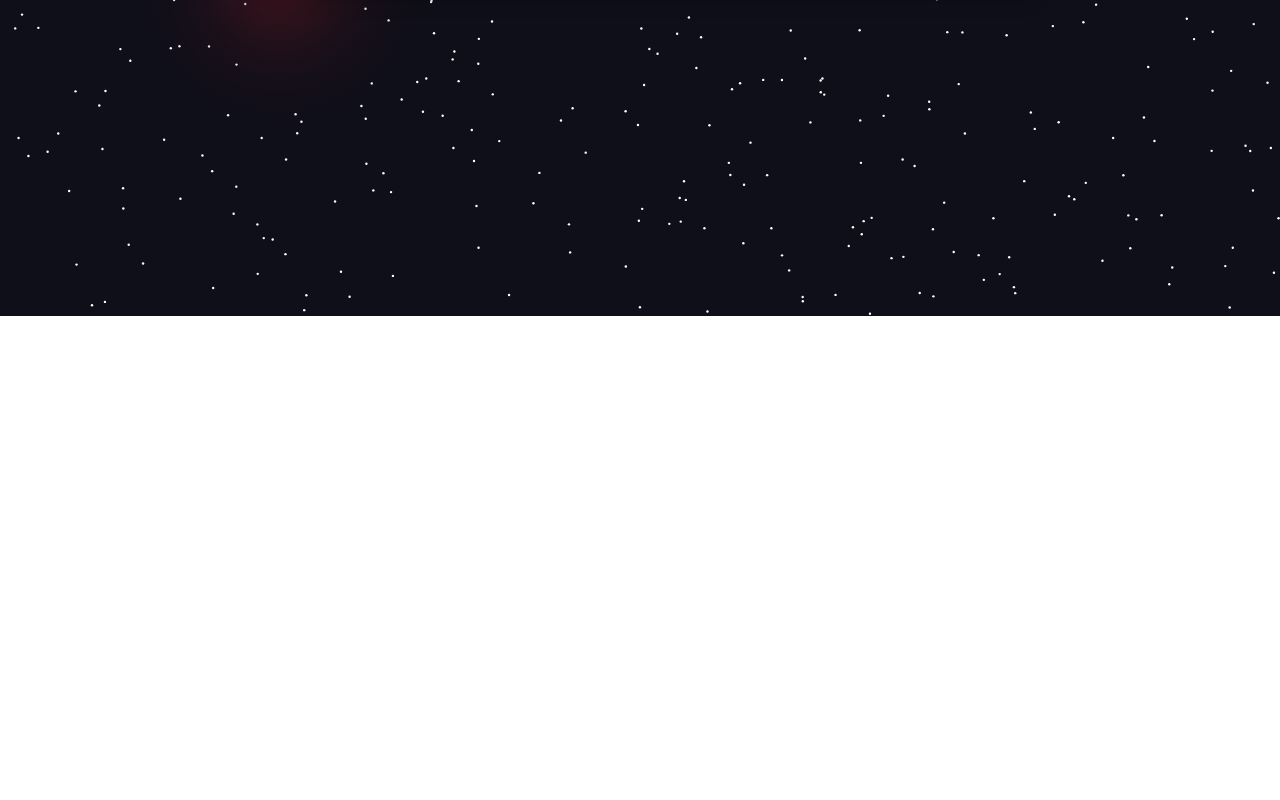
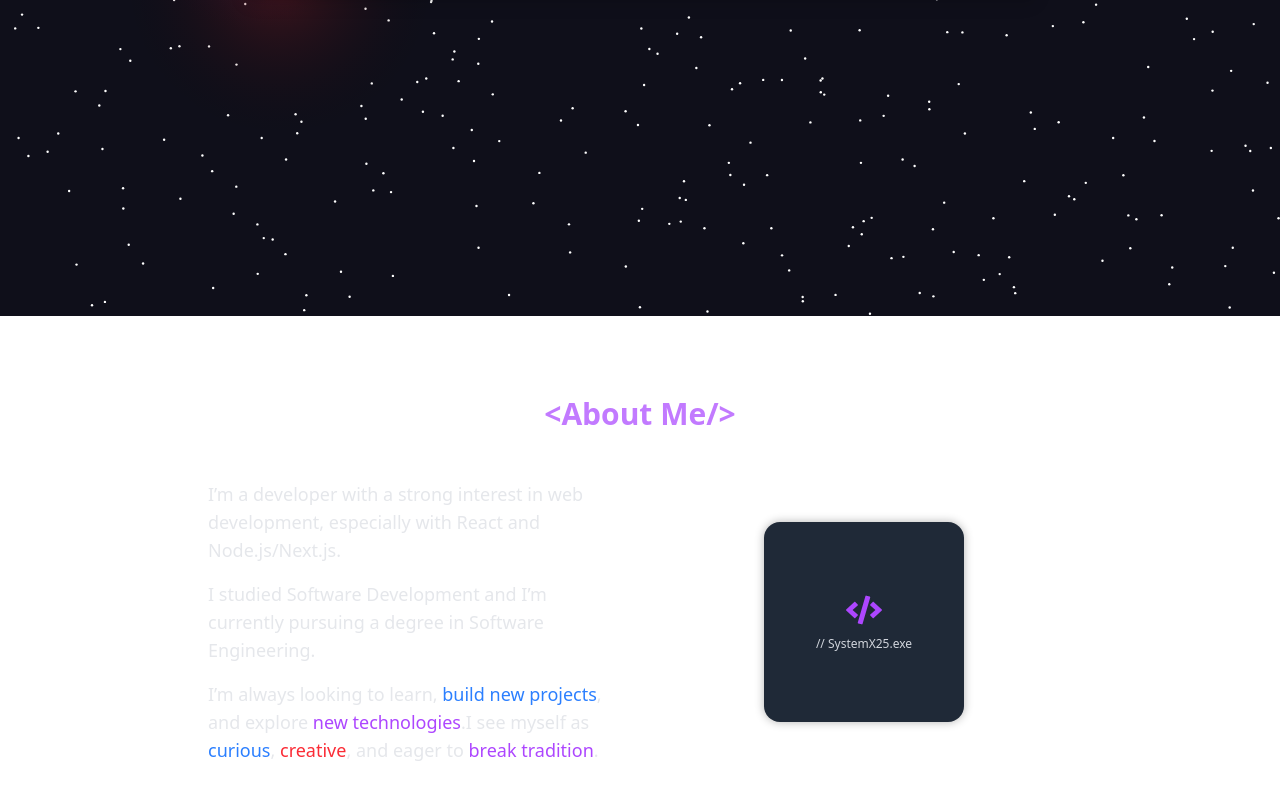
Before and after one commit to SystemX25/my-portfolio, a React (Vite) app: page / in a window 1280 px wide. Shown: the part 484-1284 px from the top of the page. Built offline with nearby package versions, Linux system fonts and the light colour scheme.

Commit message:
About Me terminado

```diff
--- a/package.json
+++ b/package.json
@@ -20,6 +20,7 @@
     "react-dom": "^18.2.0",
     "react-helmet-async": "^2.0.5",
     "react-i18next": "^15.5.3",
+    "react-icons": "^5.5.0",
     "react-router-dom": "^7.6.2",
     "react-tsparticles": "^2.12.0",
     "tailwindcss": "^4.1.10",
--- a/src/components/sections/About.jsx
+++ b/src/components/sections/About.jsx
@@ -1,14 +1,84 @@
-import { forwardRef} from 'react';
+import { forwardRef, useState } from 'react';
+import { motion } from 'framer-motion';
+import { FaCode, FaRobot } from 'react-icons/fa';
+import { useTranslation, Trans } from 'react-i18next';
+import { useTheme } from '../../context/ThemeContext';
+import './AboutSection.css';
 
 const AboutSection = forwardRef((props, ref) => {
+  const [isHovered, setIsHovered] = useState(false);
+  const { t } = useTranslation();
+  const { darkMode } = useTheme();
+
+  // Colores condicionales
+  const textColor = darkMode ? 'text-gray-200' : 'text-gray-800';
+  const cardBg = darkMode ? 'bg-[#1f2937]' : 'bg-white';
+  const cardText = darkMode ? 'text-gray-300' : 'text-gray-700';
+  const borderFront = darkMode ? 'border-purple-500/40' : 'border-purple-500/20';
+  const borderBack = darkMode ? 'border-red-500/40' : 'border-red-500/20';
+
   return (
-    <section ref={ref} className="py-20">
-      <h2 className="text-3xl font-bold text-center mb-12">Sobre mí</h2>
-      <div >
-        {/* Tarjetas con datos clave */}
-        <div className="card">...</div>
-        <div className="card">...</div>
-        <div className="card">...</div>
+    <section ref={ref} className="py-20 px-4 max-w-4xl mx-auto">
+      <h2 className={`text-3xl font-bold text-center mb-12 font-orbitron ${darkMode ? 'text-purple-400' : 'text-purple-600'}`}>
+        {t('about.title')}
+      </h2>
+
+      <div className="grid md:grid-cols-2 gap-8 items-center">
+        {/* Texto traducido */}
+        <motion.div
+          initial={{ opacity: 0, x: -20 }}
+          whileInView={{ opacity: 1, x: 0 }}
+          transition={{ duration: 0.5 }}
+          className={`space-y-4 text-lg ${textColor} font-space-grotesk`}
+        >
+          <p>{t('about.desc1')}</p>
+          <p>{t('about.desc2')}</p>
+
+          <Trans
+            i18nKey="about.desc3"
+            components={{
+              blue: <span className="text-blue-500" />,
+              purple: <span className="text-purple-500" />,
+            }}
+          />
+          <Trans
+            i18nKey="about.desc4"
+            components={{
+              blue: <span className="text-blue-500" />,
+              red: <span className="text-red-500" />,
+              purple: <span className="text-purple-500" />,
+            }}
+          />
+        </motion.div>
+
+        {/* Tarjeta giratoria */}
+        <div
+          className="card-container"
+          onMouseEnter={() => setIsHovered(true)}
+          onMouseLeave={() => setIsHovered(false)}
+        >
+          <motion.div
+            animate={{ rotateY: isHovered ? 180 : 0 }}
+            transition={{ type: 'spring', stiffness: 80 }}
+            className="card-inner"
+          >
+            {/* Cara frontal */}
+            <div className={`card-face card-front ${cardBg} ${borderFront}`}>
+              <FaCode className="text-4xl text-purple-500 mb-2" />
+              <p className={`text-xs ${cardText} font-jetbrains-mono`}>
+                // SystemX25.exe
+              </p>
+            </div>
+
+            {/* Cara trasera */}
+            <div className={`card-face card-back ${cardBg} ${borderBack}`}>
+              <FaRobot className="text-4xl text-red-500 mb-2 animate-pulse" />
+              <p className={`text-xs text-center ${cardText} font-jetbrains-mono leading-tight`}>
+                AI Core: status ➤<br />evolving...
+              </p>
+            </div>
+          </motion.div>
+        </div>
       </div>
     </section>
   );
--- /dev/null
+++ b/src/components/sections/AboutSection.css
@@ -0,0 +1,36 @@
+.card-container {
+  perspective: 1000px;
+  width: 200px;
+  height: 200px;
+  position: relative;
+  margin: 0 auto;
+}
+
+.card-inner {
+  width: 100%;
+  height: 100%;
+  transform-style: preserve-3d;
+  position: relative;
+}
+
+.card-face {
+  backface-visibility: hidden;
+  border-radius: 1rem;
+  padding: 1.5rem;
+  box-shadow: 0 0 10px rgba(0, 0, 0, 0.3);
+  position: absolute;
+  width: 100%;
+  height: 100%;
+  display: flex;
+  flex-direction: column;
+  align-items: center;
+  justify-content: center;
+}
+
+.card-front {
+  z-index: 2;
+}
+
+.card-back {
+  transform: rotateY(180deg);
+}
--- a/src/components/sections/Home.jsx
+++ b/src/components/sections/Home.jsx
@@ -17,7 +17,6 @@
         const fileName = currentLanguage === 'es' ? 'CV_ES.pdf' : 'CV_EN.pdf';
         try {
             const response = await fetch(cvPath);
-            console.log(response); // ¿Status 200 o 404?
             if (!response.ok) throw new Error("Failed to fetch PDF");
             const blob = await response.blob();
             const url = window.URL.createObjectURL(blob);
--- a/src/i18n/locales/en.json
+++ b/src/i18n/locales/en.json
@@ -9,8 +9,11 @@
     "title": "Exploring the code universe"
   },
   "about": {
-    "title": "About me",
-    "description": "I'm a passionate developer with experience in modern web technologies..."
+    "title": "<About Me/>",
+    "desc1": "I’m a developer with a strong interest in web development, especially with React and Node.js/Next.js.",
+    "desc2": "I studied Software Development and I’m currently pursuing a degree in Software Engineering.",
+    "desc3": "I’m always looking to learn, <blue>build new projects</blue>, and explore <purple>new technologies</purple>.",
+    "desc4": "I see myself as <blue>curious</blue>, <red>creative</red>, and eager to <purple>break tradition</purple>."
   },
   "skills": {
     "title": "Technical Skills",
--- a/src/i18n/locales/es.json
+++ b/src/i18n/locales/es.json
@@ -10,8 +10,11 @@
     "subtitle": "Explorando el universo del código"
   },
   "about": {
-    "title": "Sobre mí",
-    "description": "Soy un desarrollador apasionado con experiencia en tecnologías web modernas..."
+    "title": "<Sobre mí/>",
+    "desc1": "Soy desarrollador con un gran interés en el desarrollo web, especialmente usando React y Node.js/Next.js.",
+    "desc2": "Estudié la carrera de Tecnólogo en Desarrollo de Software y actualmente curso la Ingeniería en Desarrollo de Software.",
+    "desc3": "Me interesa seguir aprendiendo, <blue>crear más proyectos</blue> y explorar <purple>nuevas tecnologías</purple>.",
+    "desc4": "Me considero <blue>curioso</blue>, <red>creativo</red> y con ganas de <purple>romper lo tradicional</purple>."
   },
   "skills": {
     "title": "Habilidades Técnicas",
```
Also changed, not shown: 1 other file (tests, documents, lock files or other folders).
